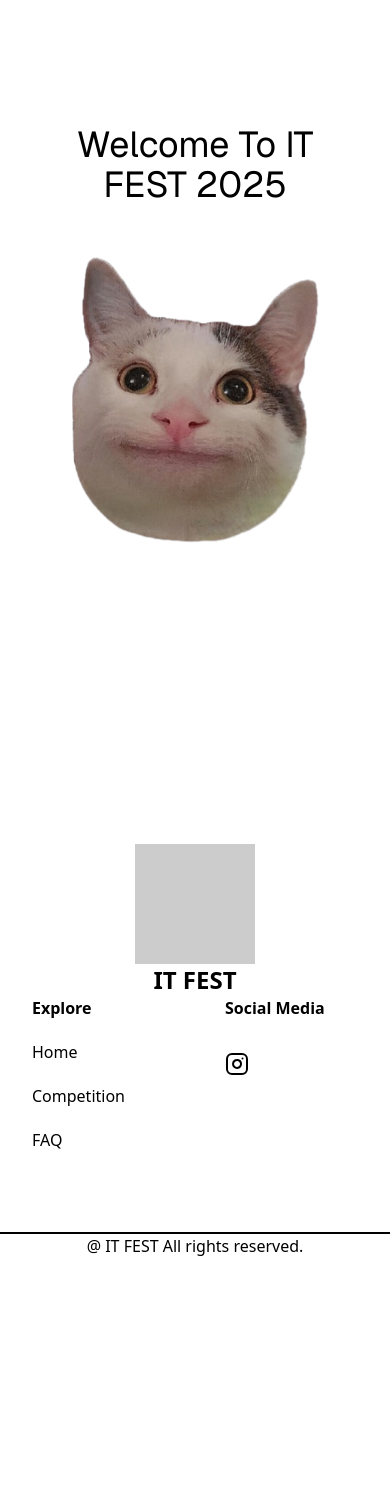
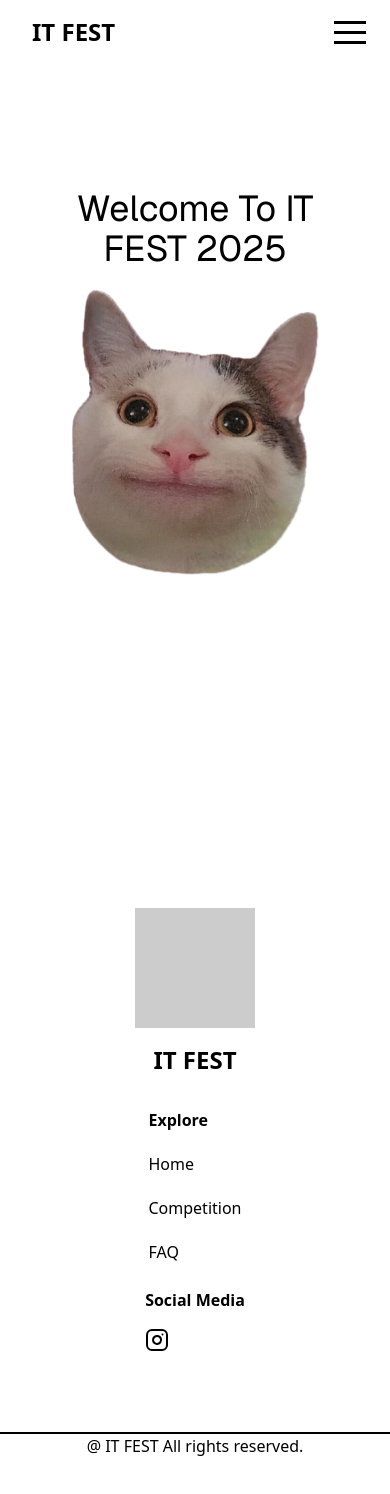
Before and after one commit to syaquiii/IT-FEST-2025, a Next.js app: page /home in a window 390 px wide. Shown: the top 1494 px of the page. Before the commit the page ends 1258 px from the top, so only its background shows below. Built offline with nearby package versions, Linux system fonts and the light colour scheme.

Commit message:
feat : add Mobile Navbar

```diff
--- a/package.json
+++ b/package.json
@@ -9,6 +9,7 @@
     "lint": "next lint"
   },
   "dependencies": {
+    "hamburger-react": "^2.5.2",
     "lucide-react": "^0.510.0",
     "next": "15.3.1",
     "react": "^19.0.0",
--- a/src/shared/components/Footer.tsx
+++ b/src/shared/components/Footer.tsx
@@ -3,18 +3,19 @@ import React from "react";
 import { footlink } from "../data/footlink";
 import FootList from "./FootList";
 import { Instagram } from "lucide-react";
+import Link from "next/link";
 
 const Footer = () => {
   return (
-    <div>
-      <footer className="mycontainer mb-20">
-        <div className="flex md:flex-row flex-col justify-center md:justify-between lg:mx-40">
-          <section className="flex flex-col md:flex-row justify-center items-center md:gap-10">
+    <footer className="h-screen md:h-fit">
+      <div className="mycontainer mb-20 ">
+        <div className="flex md:flex-row  flex-col justify-center md:justify-between lg:mx-40">
+          <section className="flex gap-y-4 flex-col md:flex-row justify-center items-center md:gap-10">
             <div className="w-30 h-30 bg-ourgray"></div>
             <p className="text-2xl font-semibold">IT FEST</p>
           </section>
 
-          <section className="flex gap-25">
+          <section className="flex mt-8 flex-col md:flex-row items-center md:items-start gap-y-6 md:gap-25 justify-center">
             <div className="flex flex-col gap-5">
               <h1 className="font-semibold">Explore</h1>
               {footlink.map((item) => {
@@ -22,19 +23,21 @@ const Footer = () => {
               })}
             </div>
 
-            <div className="space-y-8">
+            <div className="space-y-4 ">
               <h1 className="font-semibold">Social Media</h1>
               <div className="flex gap-5">
-                <Instagram />
+                <Link href={"#"}>
+                  <Instagram />
+                </Link>
               </div>
             </div>
           </section>
         </div>
-      </footer>
-      <div className="border-t-2 text-center">
+      </div>
+      <div className="border-t-2  text-center">
         @ IT FEST All rights reserved.
       </div>
-    </div>
+    </footer>
   );
 };
 
--- a/src/shared/components/Navbar.tsx
+++ b/src/shared/components/Navbar.tsx
@@ -1,10 +1,22 @@
-import React from "react";
+"use client";
+import React, { useState } from "react";
 import { Navlink } from "../data/navlink";
 import Navlist from "./Navlist";
+import Hamburger from "hamburger-react";
+
+const MobileNav = () => {
+  return (
+    <div className="h-screen w-screen absolute top-0 left-0 bg-ourgray z-20 flex flex-col items-center justify-center"></div>
+  );
+};
 
 const Navbar = () => {
+  // State to control mobile navigation visibility
+  const [isOpen, setIsOpen] = useState(false);
+
   return (
-    <nav className="mycontainer py-4  items-center lg:flex hidden justify-between  ">
+    <>
+      <nav className="mycontainer py-4 items-center lg:flex hidden justify-between">
         <div className="w-1/5 font-bold text-2xl">
           <h1>IT FEST</h1>
         </div>
@@ -14,9 +26,25 @@ const Navbar = () => {
           })}
         </ul>
         <div className="w-1/5 flex justify-end">
-        <button>Login</button>
+          <button className="px-6 py-2 bg-blue-500 text-white rounded-md">
+            Login
+          </button>
         </div>
       </nav>
+
+      {/* Mobile navbar */}
+      <nav className="mycontainer py-4 flex justify-between items-center lg:hidden">
+        <div className="font-bold text-2xl">
+          <h1>IT FEST</h1>
+        </div>
+        <div className="z-50 absolute m-4 right-0 ">
+          <Hamburger toggled={isOpen} toggle={setIsOpen} />
+        </div>
+      </nav>
+
+      {/* Render MobileNav conditionally based on isOpen state */}
+      {isOpen && <MobileNav />}
+    </>
   );
 };
 
```
Also changed, not shown: 2 other files (tests, documents, lock files or other folders). Lines whose indentation alone changed are shown as unchanged.
